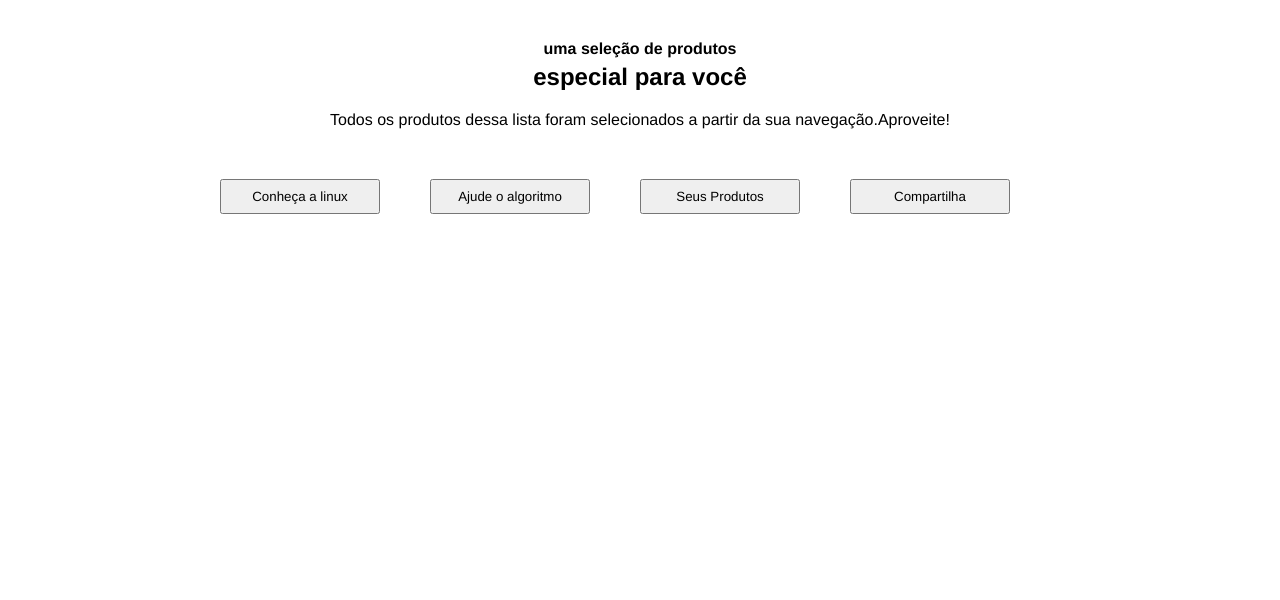
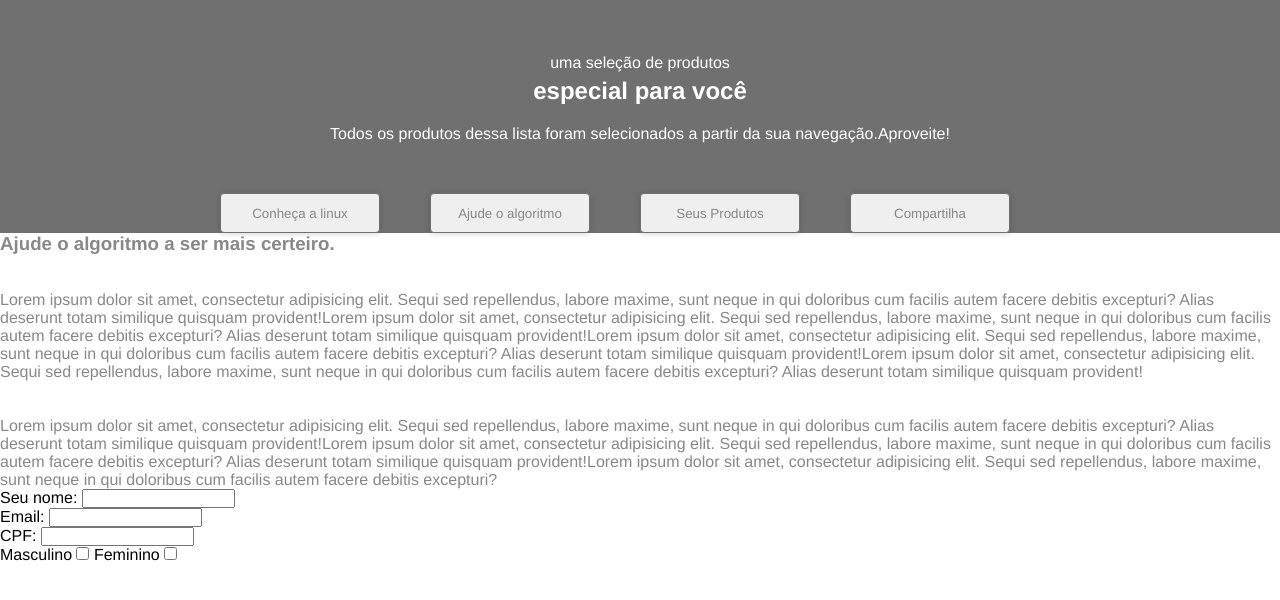
Before and after one commit to dreCezario/DesafioCurso, a plain HTML site: page index.html in a window 1280 px wide. Drawn offline with Linux system fonts and the light colour scheme.

Commit message:
iniciando o article e o form

```diff
--- a/css/style.css
+++ b/css/style.css
@@ -6,16 +6,21 @@
 }
 
 .header {
-    position: relative;
     text-align: center;
-    margin-top: 40px;
+    width: 100%;
+    height: 100%;
+    top: 40px;
+    left: 0px;
+    background: #707070;
+    color: white;
 }
 
 .header h4 {
+    font-weight: 400;
     margin-bottom: 5px;
 }
 
-.header h2 {
+.header h1 {
     margin-bottom: 20px;
 }
 
@@ -28,9 +33,18 @@
 }
 
 .header ul li button {
+    color: #888888;
+    text-align: center;
     margin-right: 50px;
     top: 5px;
     left: 5px;
     width: 160px;
-    height: 35px;
+    height: 40px;
+    box-shadow: 0px 1px 6px #00000029;
+    border: 1px solid #707070;
+    border-radius: 4px;
 }
+
+.article {
+    color: #888888;
+}
--- a/index.html
+++ b/index.html
@@ -11,8 +11,9 @@
 <body>
     <section>
         <header id="header" class="header">
+            <br><br><br>
             <h4>uma seleção de produtos</h4>
-            <h2>especial para você</h2>
+            <h1>especial para você</h1>
             <span>Todos os produtos dessa lista foram selecionados a partir da sua navegação.Aproveite!</span>
             <ul>
                 <li>
@@ -30,5 +31,33 @@
             </ul>
         </header>
     </section>
+
+    <section>
+        <article class="article">
+            <h3>Ajude o algoritmo a ser mais certeiro.</h3>
+            <br><br>
+            <p>Lorem ipsum dolor sit amet, consectetur adipisicing elit. Sequi sed repellendus, labore maxime, sunt neque in qui doloribus cum facilis autem facere debitis excepturi? Alias deserunt totam similique quisquam provident!Lorem ipsum dolor sit amet, consectetur adipisicing elit. Sequi sed repellendus, labore maxime, sunt neque in qui doloribus cum facilis autem facere debitis excepturi? Alias deserunt totam similique quisquam provident!Lorem ipsum dolor sit amet, consectetur adipisicing elit. Sequi sed repellendus, labore maxime, sunt neque in qui doloribus cum facilis autem facere debitis excepturi? Alias deserunt totam similique quisquam provident!Lorem ipsum dolor sit amet, consectetur adipisicing elit. Sequi sed repellendus, labore maxime, sunt neque in qui doloribus cum facilis autem facere debitis excepturi? Alias deserunt totam similique quisquam provident!</p>
+            <br><br>
+            <p>Lorem ipsum dolor sit amet, consectetur adipisicing elit. Sequi sed repellendus, labore maxime, sunt neque in qui doloribus cum facilis autem facere debitis excepturi? Alias deserunt totam similique quisquam provident!Lorem ipsum dolor sit amet, consectetur adipisicing elit. Sequi sed repellendus, labore maxime, sunt neque in qui doloribus cum facilis autem facere debitis excepturi? Alias deserunt totam similique quisquam provident!Lorem ipsum dolor sit amet, consectetur adipisicing elit. Sequi sed repellendus, labore maxime, sunt neque in qui doloribus cum facilis autem facere debitis excepturi?</p>
+
+        </article>
+
+        <form>
+            <label>Seu nome:</label>
+            <input type="text">
+            <br>
+            <label>Email:</label>
+            <input type="text">
+            <br>
+            <label>CPF:</label>
+            <input type="text">
+            <br>
+            <label>Masculino</label>
+            <input type="checkbox" name="" id="">
+            <label>Feminino</label>
+            <input type="checkbox" name="" id="">
+        </form>
+    </section>
+    </section>
 </body>
 </html>
```
